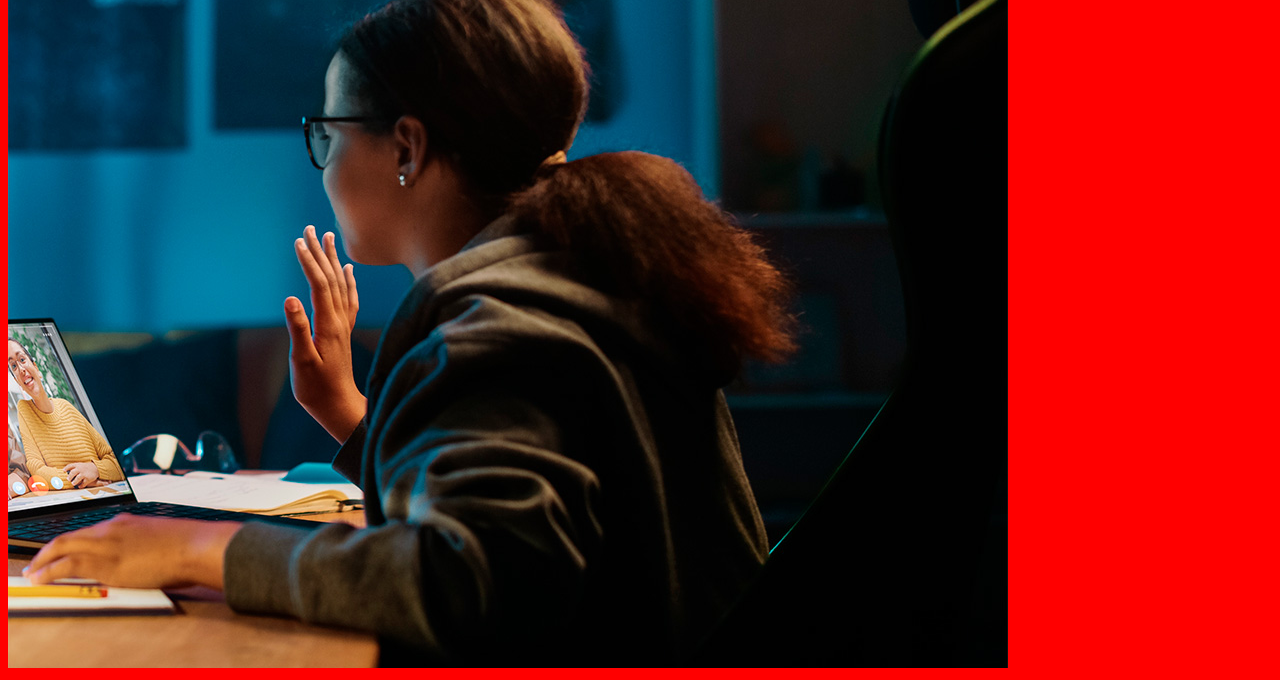
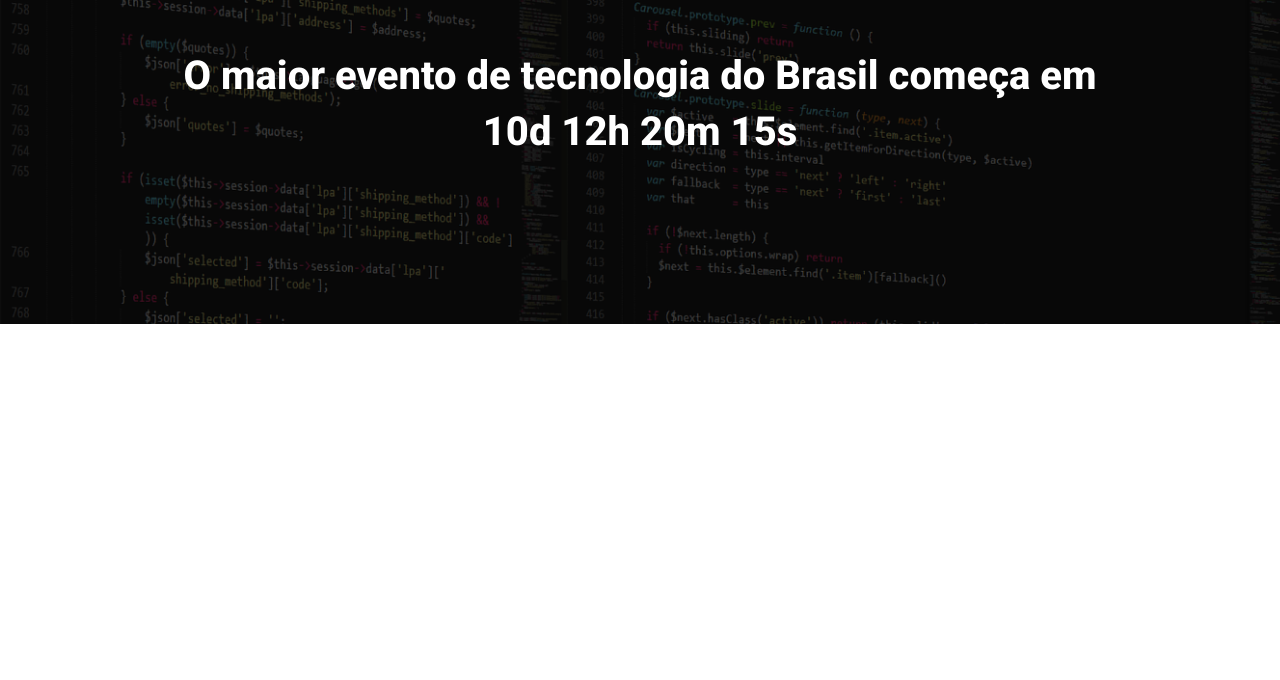
Before and after one commit to caosoliveirax/ebac-event, a website built with Parcel: page src/index.html in a window 1280 px wide. Shown: the part 160-840 px from the top of the page. After the commit the page ends 800 px from the top, so only its background shows below. Built offline with nearby package versions, Linux system fonts and the light colour scheme.

Commit message:
adding a hero

```diff
--- a/src/index.html
+++ b/src/index.html
@@ -1,14 +1,24 @@
 <!DOCTYPE html>
-<html lang="en">
+<html lang="pt-BR">
 <head>
     <meta charset="UTF-8">
     <meta name="viewport" content="width=device-width, initial-scale=1.0">
-    <title>Document</title>
+    <title>EBAC Tech Talks</title>
+    <link rel="preconnect" href="https://fonts.googleapis.com">
+    <link rel="preconnect" href="https://fonts.gstatic.com" crossorigin>
+    <link href="https://fonts.googleapis.com/css2?family=Roboto:ital,wght@0,100..900;1,100..900&display=swap" rel="stylesheet">
     <link rel="stylesheet" href="styles/main.scss">
+
 </head>
 <body>
-    <h1>Olá</h1>
-    <img src="./images/backend.png" alt="">
+    <header class="hero">
+        <div class="container">
+            <img class="hero__logo" src="./images/ebac_logo.svg" alt="EBAC">
+            <p class="hero__text">
+                O maior evento de tecnologia do Brasil começa em 10d 12h 20m 15s
+            </p>
+        </div>
+    </header>
 
     <script src="scripts/main.js"></script>
 </body>
--- /dev/null
+++ b/src/styles/_hero.scss
@@ -0,0 +1,51 @@
+.hero {
+    padding-top: 64px;
+    padding-bottom: 100px;
+    background-image: url(../images/fundo.png);
+    background-repeat: no-repeat;
+    background-size: cover;
+    position: relative;
+
+    .container {
+        position: relative;
+    }
+
+    &::before {
+        content: '';
+        position: absolute;
+        top: 0;
+        left: 0;
+        width: 100%;
+        height: 100%;
+        background-color: #000;
+        opacity: .7;
+    }
+
+    &__logo {
+        display: block;
+        margin: 0 auto;
+        height: 80px;
+    }
+
+    &__text {
+        font-size: 40px;
+        font-weight: 800;
+        line-height: 56px;
+        text-align: center;
+        margin-top: 64px;
+        margin-bottom: 64px;
+    }
+
+    @media(max-width: 640px) {
+        padding: 40px 0;
+        &__logo {
+            height: 40px;
+        }
+
+        &__text {
+            font-size: 22px;
+            line-height: 24px;
+            margin: 24px 0;
+        }
+    }
+}
--- a/src/styles/main.scss
+++ b/src/styles/main.scss
@@ -1,3 +1,23 @@
-body {
-    background-color: red;
+@use 'hero';
+
+* {
+    margin: 0;
+    padding: 0;
+    box-sizing: border-box;
+    font-family: Roboto, sans-serif;
+    color: #FFF;
 }
+
+.container {
+    max-width: 960px;
+    width: 100%;
+    margin: 0 auto;
+
+    @media(max-width: 640px) {
+        max-width: 80%;
+    }
+
+    @media(max-width: 1024px) {
+        max-width: 90%;
+    }
+}
```
